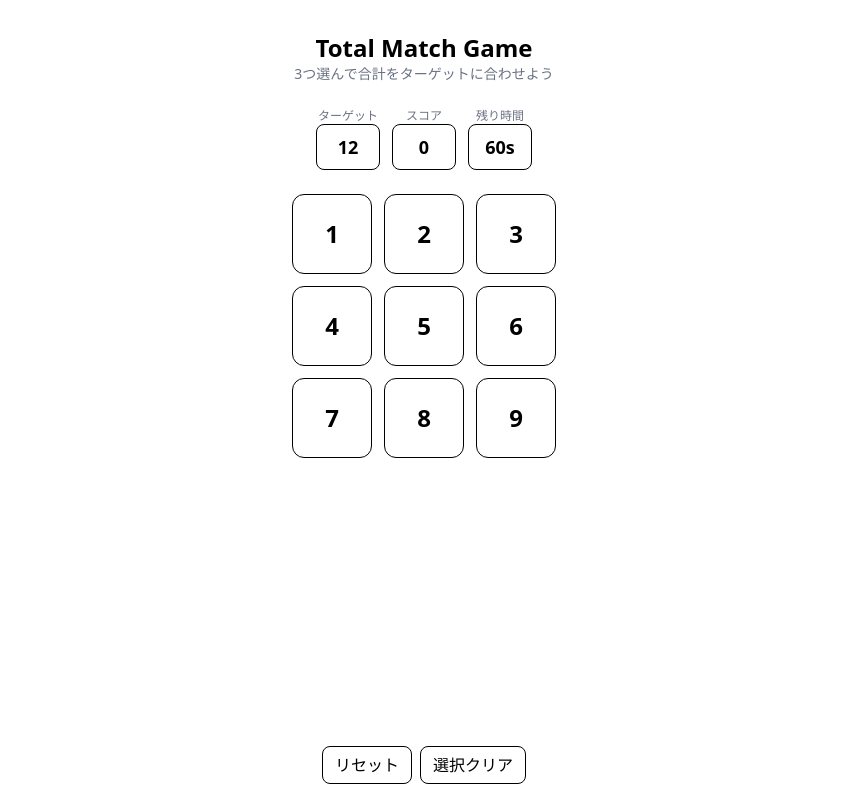
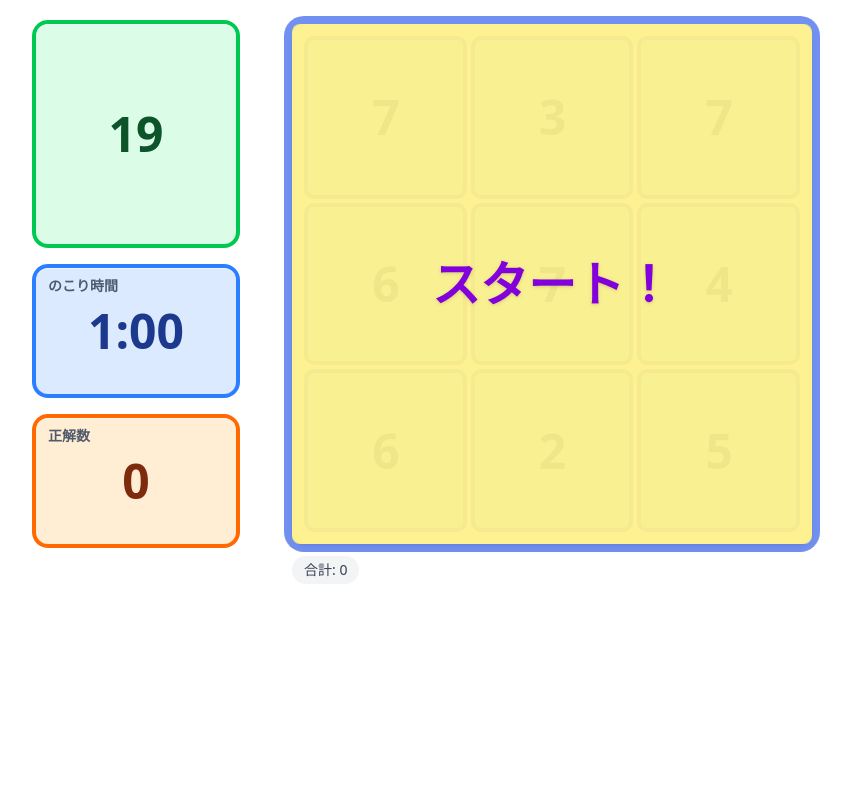
Before and after one commit to seiya-matsuoka/total-match-game, a React (Vite) app: page / in a window 1280 px wide. Shown: the whole page, without its empty margins (216-1067 px from the left). Built offline with nearby package versions, Linux system fonts and the light colour scheme.

Commit message:
ゲーム本体の機能とレイアウトを実装
- 3マス選択・判定（不正解は継続）
- タイマー/スタート演出/結果モーダル
- サイドバー（ターゲット/時間/正解数）

```diff
--- a/src/App.tsx
+++ b/src/App.tsx
@@ -1,26 +1,140 @@
-import Hud from './components/Hud';
+import { useEffect, useMemo, useState } from 'react';
+import Sidebar from './components/Sidebar';
 import Grid from './components/Grid';
+import { Toaster, toast } from 'sonner';
+import ResultModal from './components/ResultModal';
+import { generateRound } from './game/generateRound';
+import type { Round } from './game/types';
+
+const INITIAL_TIME = 60;
 
 export default function App() {
+  const [round, setRound] = useState<Round>(() => generateRound());
+  const [selectedIdxs, setSelectedIdxs] = useState<number[]>([]);
+  const [score, setScore] = useState(0);
+
+  const [isRunning, setIsRunning] = useState(false);
+  const [timeLeft, setTimeLeft] = useState(INITIAL_TIME);
+  const [showStart, setShowStart] = useState(true);
+  const [flashCorrect, setFlashCorrect] = useState(false);
+  const [showResult, setShowResult] = useState(false);
+
+  const currentSum = useMemo(
+    () => selectedIdxs.reduce((acc, idx) => acc + round.numbers[idx], 0),
+    [selectedIdxs, round.numbers],
+  );
+
+  function handleCellClick(i: number) {
+    if (!isRunning) return;
+    setSelectedIdxs((prev) => {
+      const has = prev.includes(i);
+      const next = has ? prev.filter((x) => x !== i) : [...prev, i];
+      return next.slice(0, 3);
+    });
+  }
+
+  useEffect(() => {
+    if (!isRunning) return;
+    if (selectedIdxs.length !== 3) return;
+    const sum = selectedIdxs.reduce((acc, idx) => acc + round.numbers[idx], 0);
+    if (sum === round.target) {
+      setScore((s) => s + 1);
+      setFlashCorrect(true);
+      toast.success('正解！');
+      const t = setTimeout(() => {
+        setFlashCorrect(false);
+        setRound(generateRound());
+        setSelectedIdxs([]);
+      }, 600);
+      return () => clearTimeout(t);
+    } else {
+      toast('ちがうみたい…もう一度！');
+      setSelectedIdxs([]);
+    }
+  }, [selectedIdxs, round, isRunning]);
+
+  useEffect(() => {
+    if (!isRunning) return;
+    const id = setInterval(() => {
+      setTimeLeft((t) => {
+        if (t <= 1) {
+          clearInterval(id);
+          setIsRunning(false);
+          setShowResult(true);
+          return 0;
+        }
+        return t - 1;
+      });
+    }, 1000);
+    return () => clearInterval(id);
+  }, [isRunning]);
+
+  function startGame() {
+    setShowStart(false);
+    setIsRunning(true);
+    setTimeLeft(INITIAL_TIME);
+    setScore(0);
+    setRound(generateRound());
+    setSelectedIdxs([]);
+  }
+
+  function restart() {
+    setShowResult(false);
+    setShowStart(true);
+    setIsRunning(false);
+    setTimeLeft(INITIAL_TIME);
+    setSelectedIdxs([]);
+  }
+
   return (
-    <main className="mx-auto flex min-h-svh max-w-screen-sm flex-col items-center gap-6 p-4">
-      <header className="mt-4 text-center">
-        <h1 className="text-2xl font-bold">Total Match Game</h1>
-        <p className="text-sm text-gray-500">3つ選んで合計をターゲットに合わせよう</p>
-      </header>
+    <main className="mx-auto min-h-svh max-w-4xl p-4 sm:p-6">
+      <Toaster richColors position="top-center" />
 
-      {/* ダミー値表示。ロジックは今後追加 */}
-      <Hud target={12} score={0} timeLeft={60} />
-      <Grid />
+      <div className="mx-auto grid w-fit grid-cols-1 gap-6 sm:grid-cols-[200px_1fr] sm:gap-14 sm:items-start">
+        <Sidebar target={round.target} timeLeft={timeLeft} score={score} />
 
-      <footer className="mt-auto flex gap-2">
-        <button type="button" className="rounded-lg border px-3 py-1.5">
-          リセット
-        </button>
-        <button type="button" className="rounded-lg border px-3 py-1.5">
-          選択クリア
-        </button>
-      </footer>
+        <section className="relative">
+          {/* ← ステータス（合計/選択）は上ではなく、ボードの下に移動 */}
+          <div className="relative inline-block aspect-square w-[min(90vw,420px)] rounded-xl bg-cyan-50 p-3 ring-8 ring-blue-700/60 shadow-md sm:size-[520px] sm:p-4">
+            <Grid
+              numbers={round.numbers}
+              selectedIdxs={selectedIdxs}
+              onCellClick={handleCellClick}
+              disabled={!isRunning || flashCorrect}
+            />
+
+            {showStart && (
+              <button
+                onClick={startGame}
+                className="absolute inset-0 grid place-items-center rounded-lg bg-yellow-200/90"
+              >
+                <span className="text-4xl sm:text-5xl font-extrabold text-purple-700 drop-shadow">
+                  スタート！
+                </span>
+              </button>
+            )}
+
+            {flashCorrect && (
+              <div className="pointer-events-none absolute inset-0 grid place-items-center rounded-lg bg-emerald-200/70">
+                <span className="text-4xl sm:text-5xl font-extrabold text-emerald-800">正解！</span>
+              </div>
+            )}
+          </div>
+
+          {/* ステータス行（合計/選択）— 下側に分離して配置 */}
+          <div className="mt-3 flex flex-wrap items-center gap-2 text-sm">
+            <span className="rounded-full bg-gray-100 px-3 py-1 font-medium text-gray-700">
+              合計: {currentSum}
+            </span>
+            {isRunning && (
+              <span className="rounded-full bg-gray-100 px-3 py-1 font-medium text-gray-700">
+                選択: {selectedIdxs.length}/3
+              </span>
+            )}
+          </div>
+        </section>
+      </div>
+      <ResultModal open={showResult} score={score} onRestart={restart} />
     </main>
   );
 }
--- a/src/components/Grid.tsx
+++ b/src/components/Grid.tsx
@@ -1,24 +1,37 @@
+import { cn } from '../lib/cn';
+
 type Props = {
-  numbers?: number[]; // 9要素想定。未指定なら 1..9 を仮表示
-  onCellClick?: (index: number) => void; // 後で実装予定
+  numbers: number[];
+  selectedIdxs: number[];
+  onCellClick: (index: number) => void;
+  disabled?: boolean;
 };
 
-export default function Grid({ numbers, onCellClick }: Props) {
-  const cells = numbers ?? Array.from({ length: 9 }, (_, i) => i + 1);
-
+export default function Grid({ numbers, selectedIdxs, onCellClick, disabled }: Props) {
   return (
-    <div className="grid grid-cols-3 gap-3">
-      {cells.map((n, i) => (
+    <div className="grid h-full w-full grid-cols-3 gap-2 sm:gap-3">
+      {numbers.map((n, i) => {
+        const selected = selectedIdxs.includes(i);
+        return (
           <button
             key={i}
             type="button"
             aria-label={`cell-${i + 1}`}
-          className="h-20 w-20 rounded-xl border text-2xl font-bold"
-          onClick={() => onCellClick?.(i)}
+            disabled={disabled}
+            onClick={() => onCellClick(i)}
+            className={cn(
+              'w-full aspect-square select-none rounded-md text-4xl sm:text-5xl font-extrabold tracking-tight transition',
+              'ring-4 shadow-sm focus:outline-none focus-visible:ring-4',
+              selected
+                ? 'bg-orange-300 text-yellow-900 ring-orange-600'
+                : 'bg-cyan-200 text-blue-900 ring-blue-700/60 hover:bg-cyan-100',
+              disabled && 'opacity-60 pointer-events-none',
+            )}
           >
             {n}
           </button>
-      ))}
+        );
+      })}
     </div>
   );
 }
--- a/src/components/Hud.tsx
+++ b/src/components/Hud.tsx
@@ -1,10 +1,6 @@
-type Props = {
-  target?: number;
-  score?: number;
-  timeLeft?: number;
-};
+type Props = { target: number; score: number; timeLeft?: number };
 
-export default function Hud({ target = 12, score = 0, timeLeft = 60 }: Props) {
+export default function Hud({ target, score, timeLeft }: Props) {
   return (
     <div className="flex flex-wrap items-center justify-center gap-3">
       <div className="text-center">
@@ -12,12 +8,14 @@ export default function Hud({ target = 12, score = 0, timeLeft = 60 }: Props) {
         <div className="min-w-16 rounded-lg border px-3 py-2 text-lg font-bold">{target}</div>
       </div>
       <div className="text-center">
-        <div className="text-xs text-gray-500">スコア</div>
+        <div className="text-xs text-gray-500">正解数</div>
         <div className="min-w-16 rounded-lg border px-3 py-2 text-lg font-bold">{score}</div>
       </div>
       <div className="text-center">
         <div className="text-xs text-gray-500">残り時間</div>
-        <div className="min-w-16 rounded-lg border px-3 py-2 text-lg font-bold">{timeLeft}s</div>
+        <div className="min-w-16 rounded-lg border px-3 py-2 text-lg font-bold">
+          {timeLeft ?? 60}s
+        </div>
       </div>
     </div>
   );
--- /dev/null
+++ b/src/components/ResultModal.tsx
@@ -0,0 +1,23 @@
+import * as Dialog from '@radix-ui/react-dialog';
+
+type Props = { open: boolean; score: number; onRestart: () => void };
+export default function ResultModal({ open, score, onRestart }: Props) {
+  return (
+    <Dialog.Root open={open} onOpenChange={(v) => !v && onRestart()}>
+      <Dialog.Portal>
+        <Dialog.Overlay className="fixed inset-0 bg-black/45" />
+        <Dialog.Content className="fixed left-1/2 top-1/2 w-80 -translate-x-1/2 -translate-y-1/2 rounded-xl bg-white p-5 shadow-xl">
+          <Dialog.Title className="text-lg font-bold">タイムアップ！</Dialog.Title>
+          <p className="mt-2 text-sm text-gray-600">
+            正解数：<b>{score}</b>
+          </p>
+          <div className="mt-4 flex justify-end">
+            <button onClick={onRestart} className="rounded-md border px-3 py-1.5">
+              もう一度
+            </button>
+          </div>
+        </Dialog.Content>
+      </Dialog.Portal>
+    </Dialog.Root>
+  );
+}
--- /dev/null
+++ b/src/components/Sidebar.tsx
@@ -0,0 +1,57 @@
+import { formatMMSS } from '../lib/time';
+import { cn } from '../lib/cn';
+
+type BoxProps = {
+  label?: string; // 枠内に表示するラベル
+  tone: 'green' | 'blue' | 'orange';
+  children: React.ReactNode; // 値（数字など）
+  className?: string; // 行の比率指定など
+};
+
+function InfoBox({ label, children, tone, className }: BoxProps) {
+  const tones = {
+    green: 'bg-green-100 ring-green-500 text-green-900',
+    blue: 'bg-blue-100 ring-blue-500 text-blue-900',
+    orange: 'bg-orange-100 ring-orange-500 text-orange-900',
+  } as const;
+
+  return (
+    <div className={cn('min-h-0', className)}>
+      <div
+        className={cn(
+          'relative grid h-full place-items-center rounded-xl px-4 py-2 leading-none',
+          'ring-4 shadow-[inset_0_1px_0_rgba(255,255,255,.6)]',
+          tones[tone],
+        )}
+      >
+        {label && (
+          <div className="absolute left-3 top-2 text-sm font-semibold text-slate-700/85">
+            {label}
+          </div>
+        )}
+        <div className="text-4xl sm:text-5xl font-extrabold">{children}</div>
+      </div>
+    </div>
+  );
+}
+
+type SidebarProps = { target: number; timeLeft: number; score: number };
+
+/** ボード(520px)と高さを合わせ、行配分は「高:低:低」 */
+export default function Sidebar({ target, timeLeft, score }: SidebarProps) {
+  return (
+    <aside className="flex w-full max-w-[200px] flex-col gap-6 sm:h-[520px] sm:w-[200px]">
+      {/* ターゲット：背高め（比率7） */}
+      <InfoBox tone="green" className="flex-[7]">
+        {target}
+      </InfoBox>
+      {/* 残り時間・正解数：背低め（比率4/4） */}
+      <InfoBox label="のこり時間" tone="blue" className="flex-[4]">
+        {formatMMSS(timeLeft)}
+      </InfoBox>
+      <InfoBox label="正解数" tone="orange" className="flex-[4]">
+        {score}
+      </InfoBox>
+    </aside>
+  );
+}
--- /dev/null
+++ b/src/game/generateRound.ts
@@ -0,0 +1,36 @@
+import type { Round } from './types';
+
+const RNG_MIN = 0;
+const RNG_MAX = 9; // 0〜9
+
+function randInt(min: number, max: number) {
+  return Math.floor(Math.random() * (max - min + 1)) + min;
+}
+
+function pick3DistinctIdx(): [number, number, number] {
+  const idxs = new Set<number>();
+  while (idxs.size < 3) idxs.add(randInt(0, 8));
+  return Array.from(idxs) as [number, number, number];
+}
+
+/** 正解が必ず存在するラウンドを生成（先に解を決める方式） */
+export function generateRound(): Round {
+  const numbers = Array.from({ length: 9 }, () => 0);
+  const solutionIdxs = pick3DistinctIdx();
+
+  const a = randInt(RNG_MIN, RNG_MAX);
+  const b = randInt(RNG_MIN, RNG_MAX);
+  const c = randInt(RNG_MIN, RNG_MAX);
+  const target = a + b + c;
+
+  numbers[solutionIdxs[0]] = a;
+  numbers[solutionIdxs[1]] = b;
+  numbers[solutionIdxs[2]] = c;
+
+  const solutionSet = new Set<number>(solutionIdxs);
+  for (let i = 0; i < 9; i++) {
+    if (!solutionSet.has(i)) numbers[i] = randInt(RNG_MIN, RNG_MAX);
+  }
+
+  return { numbers, target, solutionIdxs };
+}
--- /dev/null
+++ b/src/game/types.ts
@@ -0,0 +1,5 @@
+export type Round = {
+  numbers: number[]; // 9個
+  target: number; // 3つの合計
+  solutionIdxs: [number, number, number]; // 正解のインデックス
+};
--- /dev/null
+++ b/src/lib/time.ts
@@ -0,0 +1,5 @@
+export function formatMMSS(sec: number): string {
+  const m = Math.floor(sec / 60);
+  const s = String(sec % 60).padStart(2, '0');
+  return `${m}:${s}`;
+}
```
Lines whose indentation alone changed are shown as unchanged.
